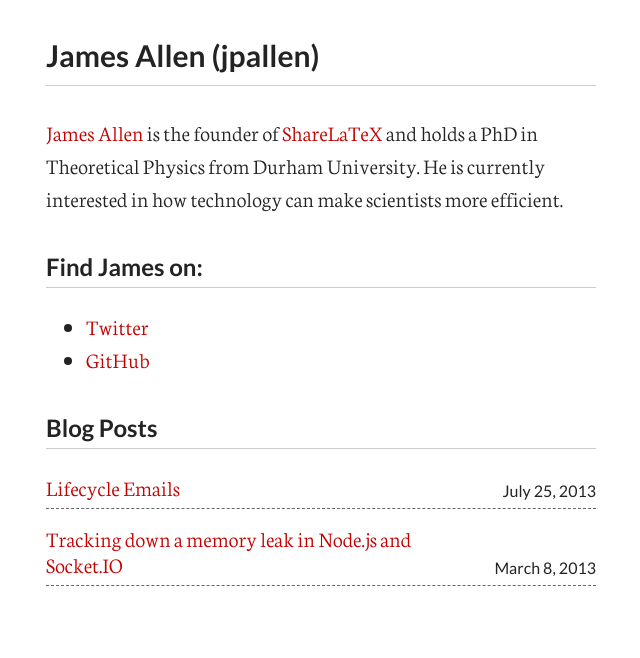
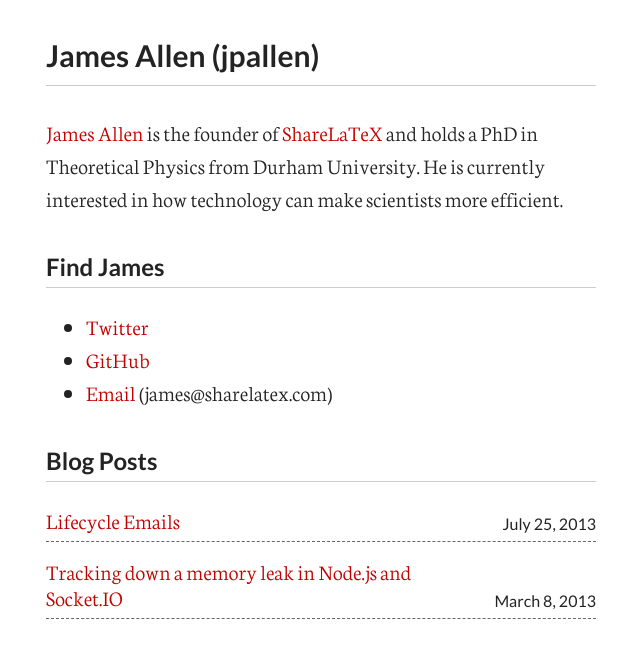
Before and after one commit to jpallen/jpallen.github.io, a Jekyll site: the page built from index.html, in a window 1280 px wide. Shown: the top 658 px of the page, without its empty margins (319-959 px from the left). Built offline with Jekyll 4.4.1, drawn with Linux system fonts in a browser that asks for light colours; comment, search, counter and statistics services are not loaded.

Commit message:
Add Email

```diff
--- a/index.html
+++ b/index.html
@@ -15,7 +15,7 @@
 He is currently interested in how technology can make scientists more efficient.
 </p>
 
-<h2>Find James on:</h2>
+<h2>Find James</h2>
 
 <p>
     <ul>
@@ -24,6 +24,9 @@
         </li>
         <li>
             <a href="https://github.com/jpallen">GitHub</a>
+        </li>
+        <li>
+            <a href="mailto:james@sharelatex.com">Email</a> (james@sharelatex.com)
         </li>
     </ul>
 </p>
```
